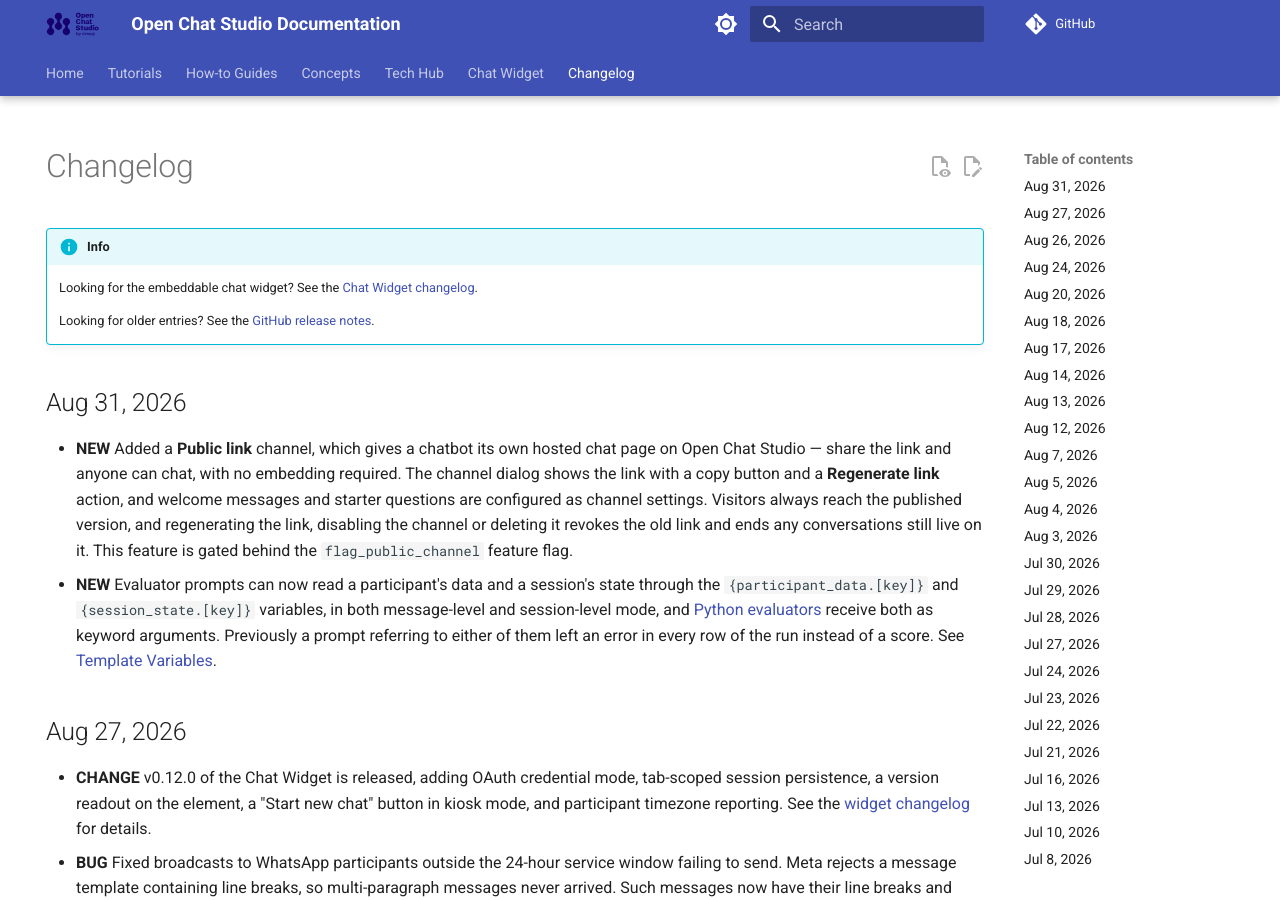
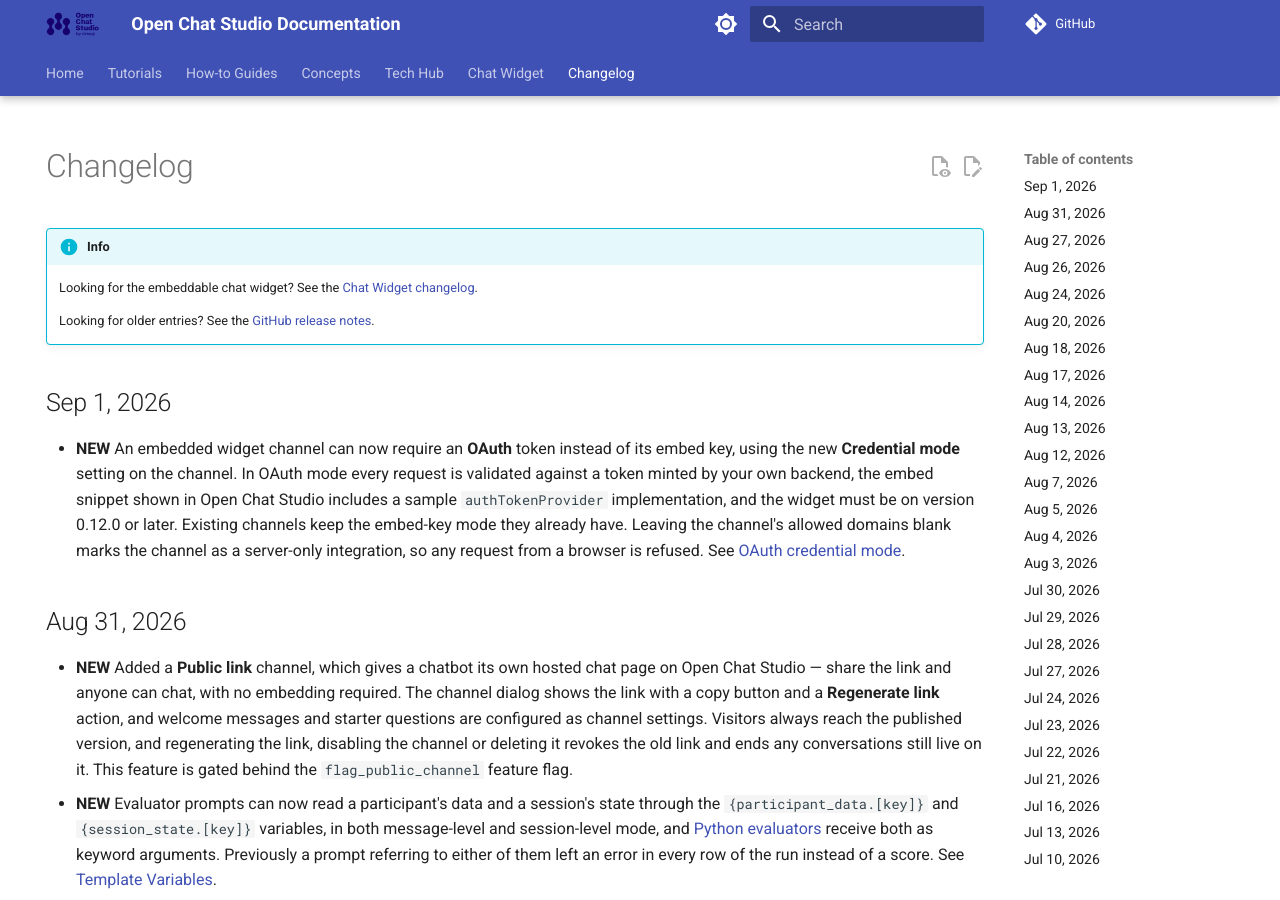
Before and after one commit to dimagi/open-chat-studio-docs, an MkDocs documentation site: the page built from docs/changelog.md, in a window 1280 px wide and 900 px high. Built offline with MkDocs 1.6.1 and Material for MkDocs 9.7.7, drawn with Linux system fonts in a browser that asks for light colours; a script that is not in the unit is left out; comment, search, counter and statistics services are not loaded.

Commit message:
update changelog and docs from OCS PR #4303

```diff
--- a/docs/changelog.md
+++ b/docs/changelog.md
@@ -10,6 +10,9 @@ hide:
     Looking for the embeddable chat widget? See the [Chat Widget changelog](chat_widget/changelog.md).
 
     Looking for older entries? See the [GitHub release notes](https://github.com/dimagi/open-chat-studio-docs/releases).
+
+## Sep 1, 2026
+* **NEW** An embedded widget channel can now require an **OAuth** token instead of its embed key, using the new **Credential mode** setting on the channel. In OAuth mode every request is validated against a token minted by your own backend, the embed snippet shown in Open Chat Studio includes a sample `authTokenProvider` implementation, and the widget must be on version 0.12.0 or later. Existing channels keep the embed-key mode they already have. Leaving the channel's allowed domains blank marks the channel as a server-only integration, so any request from a browser is refused. See [OAuth credential mode](chat_widget/reference.md#oauth-credential-mode).
 
 ## Aug 31, 2026
 * **NEW** Added a **Public link** channel, which gives a chatbot its own hosted chat page on Open Chat Studio — share the link and anyone can chat, with no embedding required. The channel dialog shows the link with a copy button and a **Regenerate link** action, and welcome messages and starter questions are configured as channel settings. Visitors always reach the published version, and regenerating the link, disabling the channel or deleting it revokes the old link and ends any conversations still live on it. This feature is gated behind the `flag_public_channel` feature flag.
```
